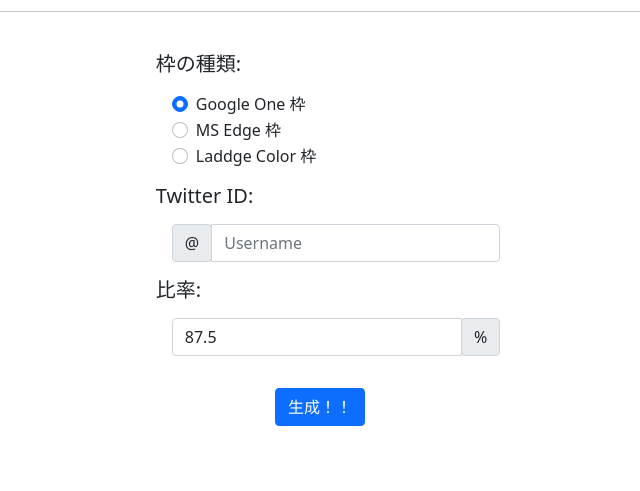
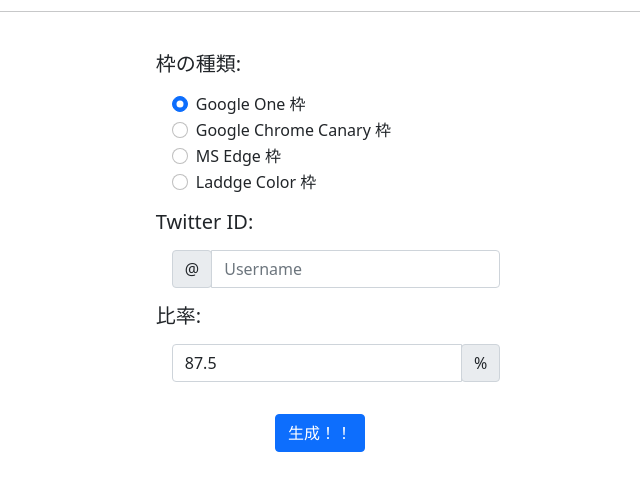
Before and after one commit to laddge/myapi, a plain HTML site: page waku_icon/template.html in a window 1280 px wide. Shown: the part 69-560 px from the top of the page, without its empty margins (320-960 px from the left). Drawn offline with nearby package versions, Linux system fonts and the light colour scheme.

Commit message:
[feat] add chrome canary waku

```diff
--- a/waku_icon/template.html
+++ b/waku_icon/template.html
@@ -20,14 +20,20 @@
                     </label>
                 </div>
                 <div class="form-check">
-                    <input class="form-check-input" type="radio" name="waku" id="waku2" value="edge">
+                    <input class="form-check-input" type="radio" name="waku" id="waku2" value="chromecanary">
                     <label class="form-check-label" for="waku2">
+                        Google Chrome Canary 枠
+                    </label>
+                </div>
+                <div class="form-check">
+                    <input class="form-check-input" type="radio" name="waku" id="waku3" value="edge">
+                    <label class="form-check-label" for="waku3">
                         MS Edge 枠
                     </label>
                 </div>
                 <div class="form-check">
-                    <input class="form-check-input" type="radio" name="waku" id="waku3" value="laddge">
-                    <label class="form-check-label" for="waku3">
+                    <input class="form-check-input" type="radio" name="waku" id="waku4" value="laddge">
+                    <label class="form-check-label" for="waku4">
                         Laddge Color 枠
                     </label>
                 </div>
```
Also changed, not shown: waku_icon/chromecanary.png (added).
